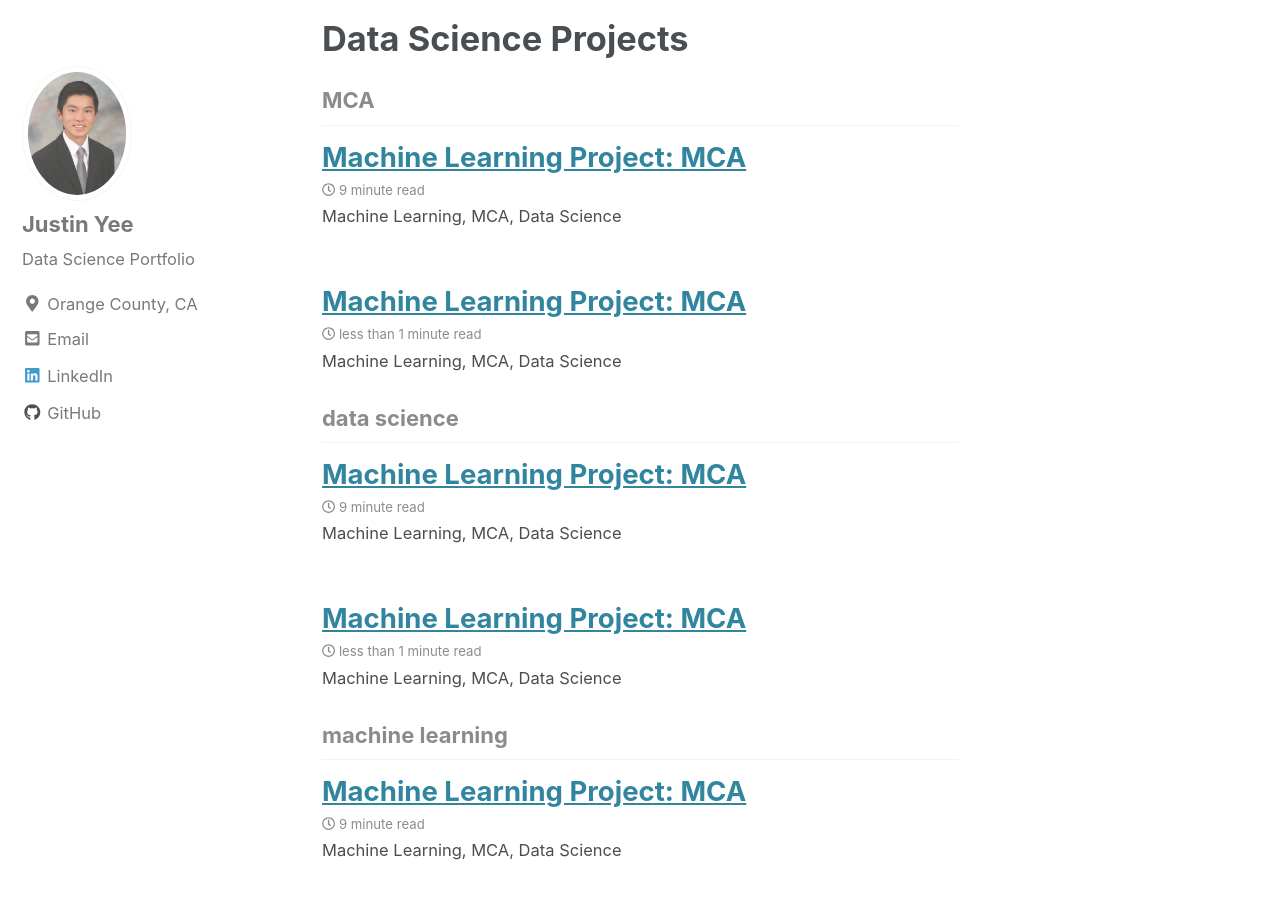
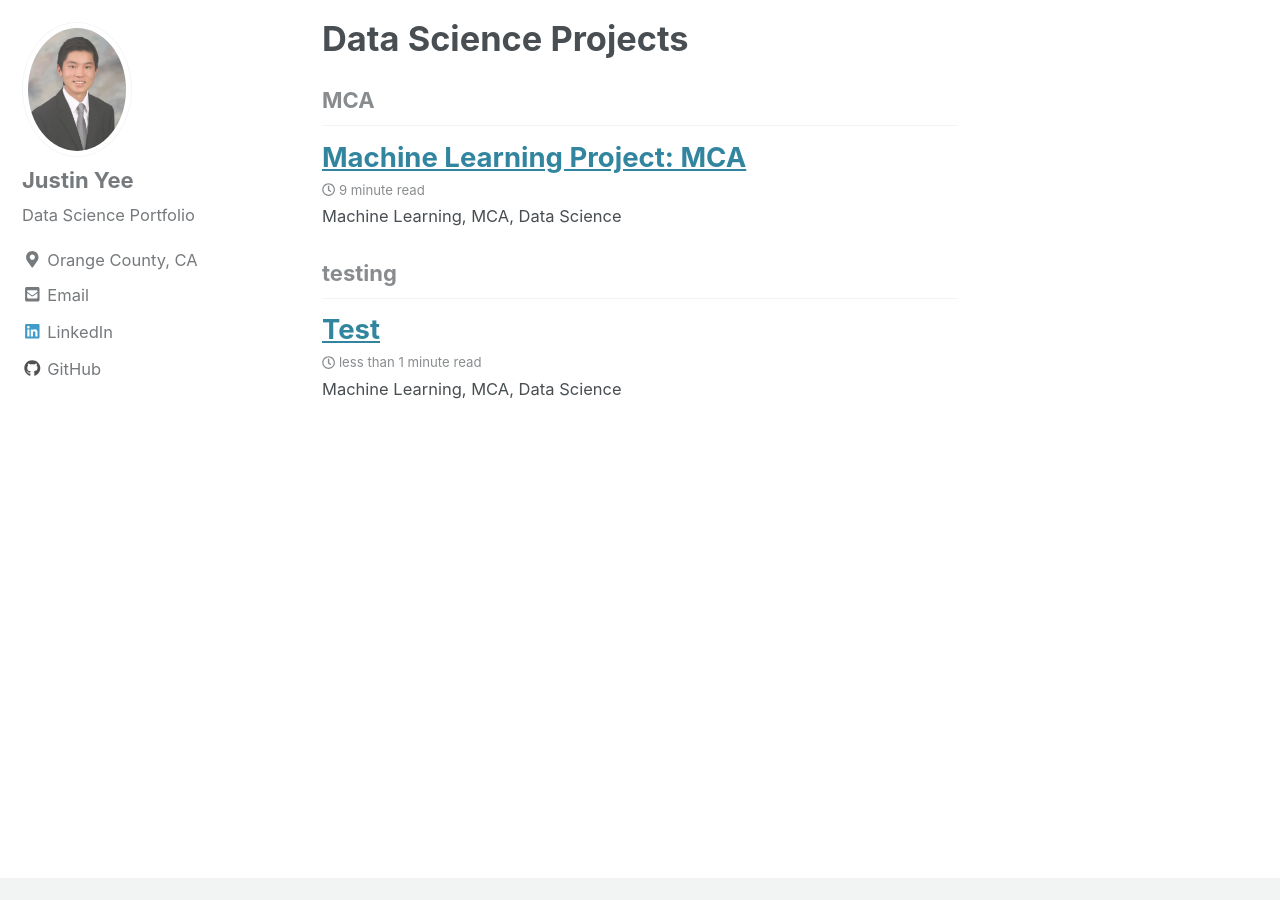
Before and after one commit to jgyee/jgyee.github.io, a Jekyll site: the page built from _pages/machinelearning.md, in a window 1280 px wide and 900 px high, scrolled down 1413 px. Built offline with Jekyll 4.4.1, drawn with Linux system fonts in a browser that asks for light colours; cached includes are drawn as plain includes; nearby versions of some CDN libraries; some of the changed text lies outside the part shown.

Commit message:
Changing the dates of posts

```diff
--- a/_posts/2019-06-21-mca.md
+++ b/_posts/2019-06-10-mca.md
@@ -1,7 +1,7 @@
 ---
 title: "Machine Learning Project: MCA"
-date: 2019-06-20
-tags: [machine learning, data science, MCA]
+date: 2019-06-10
+tags: [MCA]
 header:
   image: "/images/danapointharbor.jpg"
 excerpt: "Machine Learning, MCA, Data Science"
--- a/_posts/2019-06-20-mca.md
+++ b/_posts/2019-06-20-mca.md
@@ -1,7 +1,7 @@
 ---
-title: "Machine Learning Project: MCA"
+title: "Test"
 date: 2019-06-20
-tags: [machine learning, data science, MCA]
+tags: [testing]
 header:
   image: "/images/danapointharbor.jpg"
 excerpt: "Machine Learning, MCA, Data Science"
```
